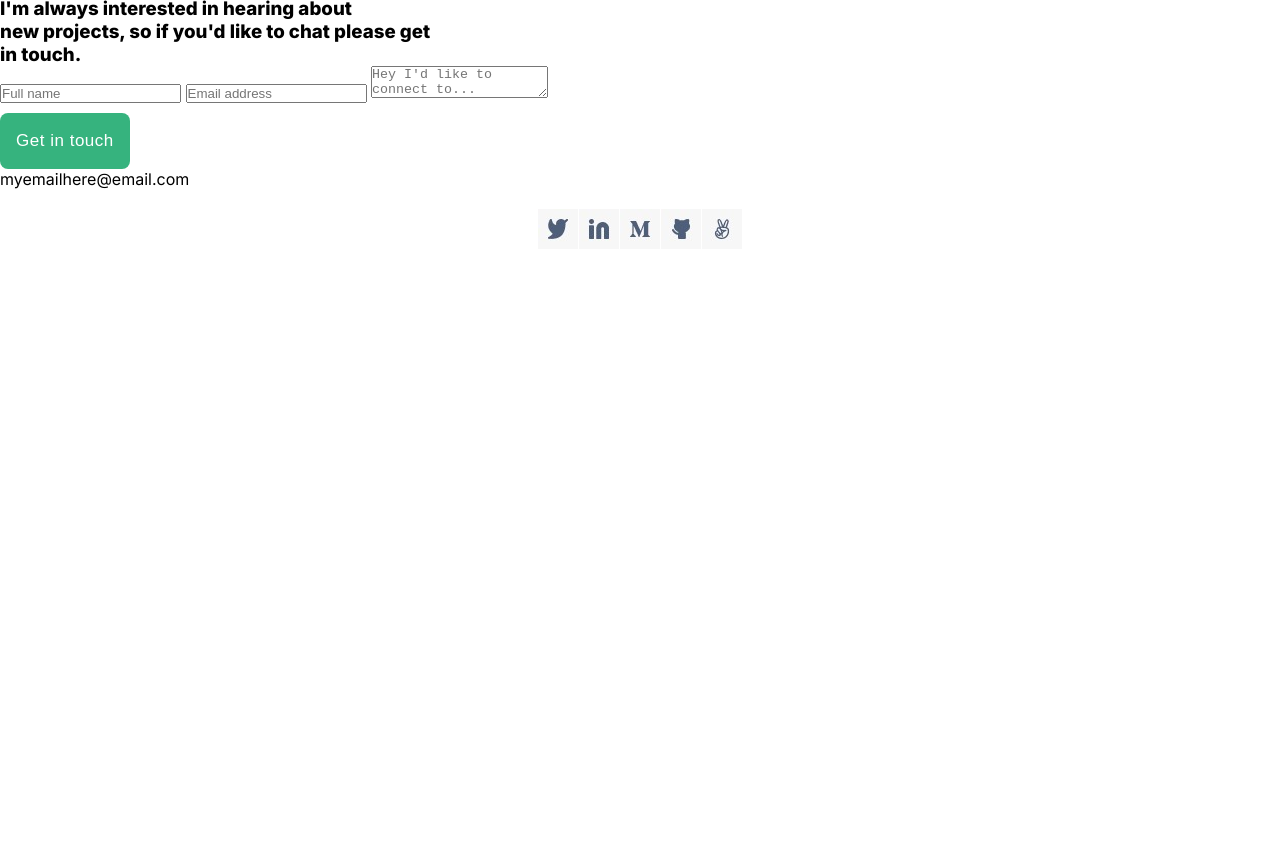
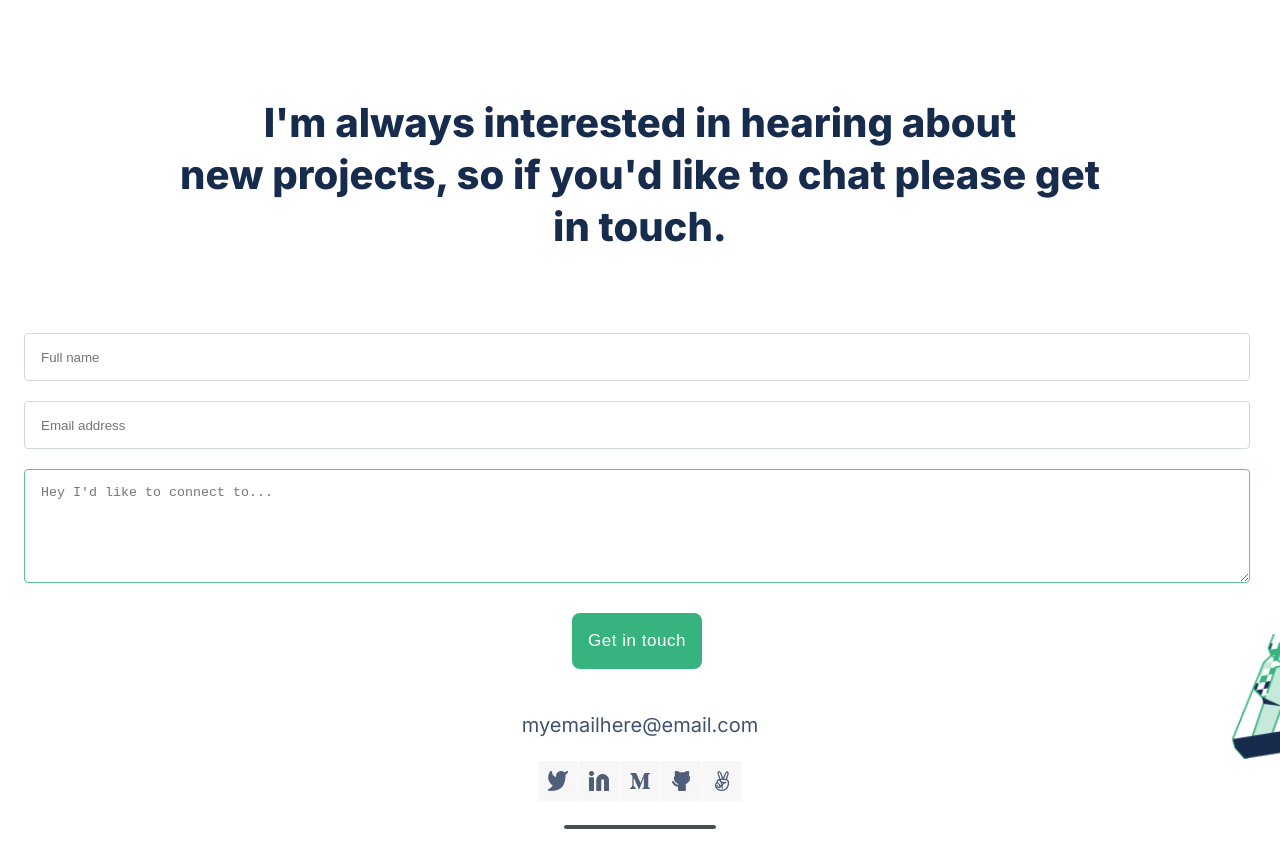
Before and after one commit to ngalamac/Ngala-Portfolio, a website: page index.html in a window 1280 px wide. Shown: the part 2750-3617 px from the top of the page. Before the commit the page ends 3067 px from the top, so only its background shows below. Drawn offline with Linux system fonts and the light colour scheme.

Commit message:
Update style.css

```diff
--- a/style.css
+++ b/style.css
@@ -333,3 +333,118 @@ body {
   margin-top: 2px;
   margin-bottom: 2px;
 }
+
+.contact-form-section {
+  margin-top: 100px;
+  position: relative;
+}
+
+.contact-form-section h3 {
+  font-weight: 700;
+  font-size: 40px;
+  line-height: 52px;
+  text-align: center;
+  color: #172b4d;
+  margin-bottom: 80px;
+  margin-left: 10px;
+  margin-right: 10px;
+}
+
+.contact-form-section form {
+  display: flex;
+  flex-direction: column;
+  gap: 20px;
+  margin: 0 30px 0 24px;
+  place-items: center;
+}
+
+.contact-form-section form .form-text-field {
+  background: #fff;
+  border: 1px solid #d0d9d4;
+  border-radius: 4px;
+  width: 100%;
+  height: 48px;
+}
+
+::placeholder {
+  padding: 15px 16px;
+}
+
+textarea {
+  height: 114px;
+  background: #fff;
+  width: 100%;
+  border: 1px solid #60c095;
+  border-radius: 4px;
+  resize: both;
+  overflow: auto;
+}
+
+.contact-form-section form button {
+  margin-bottom: 40px;
+}
+
+footer {
+  position: relative;
+}
+
+footer .footer-back-icon {
+  position: absolute;
+  top: -4.69rem;
+  right: -0.0625rem;
+  width: 4.25rem;
+  height: 7.94rem;
+  background-image: url('./assets/images/frame.png');
+  background-size: cover;
+  background-position: right bottom;
+}
+
+footer p {
+  font-style: normal;
+  font-weight: 400;
+  font-size: 20px;
+  line-height: 32px;
+  text-align: center;
+  color: #42526e;
+}
+
+footer .social-media-links {
+  margin-bottom: 20px;
+}
+
+@media (min-width: 600px) {
+  .background-extreme-bottom-corner {
+    top: 10rem;
+  }
+}
+
+@media (min-width: 768px) {
+  .achievements-container {
+    grid-template-columns: repeat(2, 1fr);
+  }
+
+  .my-ability-display-list {
+    grid-template-columns: repeat(2, 1fr);
+  }
+}
+
+@media (min-width: 1028px) {
+  .achievements-container {
+    grid-template-columns: repeat(3, 1fr);
+  }
+
+  .my-ability-display-list {
+    grid-template-columns: repeat(3, 1fr);
+  }
+}
+
+footer .division {
+  text-align: center;
+  border: 2px solid #495056;
+  border-radius: 8px;
+  background-color: #495056;
+  margin: 0 auto;
+  margin-top: 20px;
+  margin-bottom: 0;
+  width: 152px;
+}
```
